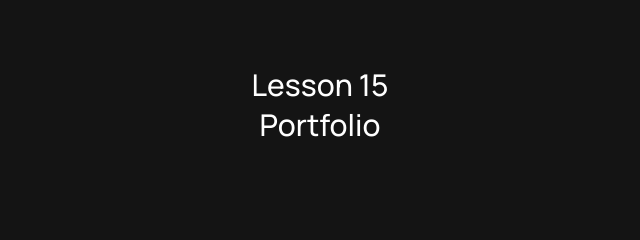
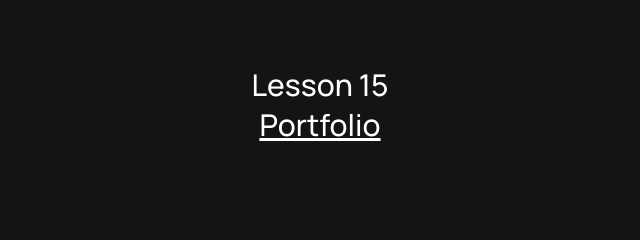
Before and after one commit to spaceVpn/lessons, a plain HTML site: page lesson_15/index.html in a window 1280 px wide. Shown: the top 240 px of the page, 320-960 px from the left. Drawn offline with Linux system fonts and the light colour scheme.

Commit message:
Update index.html

```diff
--- a/lesson_15/index.html
+++ b/lesson_15/index.html
@@ -14,7 +14,7 @@
         <header class="header">
             <div class="header__container">
                 <h1 class="header__title">Lesson 15</h1>
-                <a href="work_2.html">
+                <a class="header__link" href="work_2.html">
                     <h2 class="header__title">Portfolio</h2>
                 </a>
 
```
